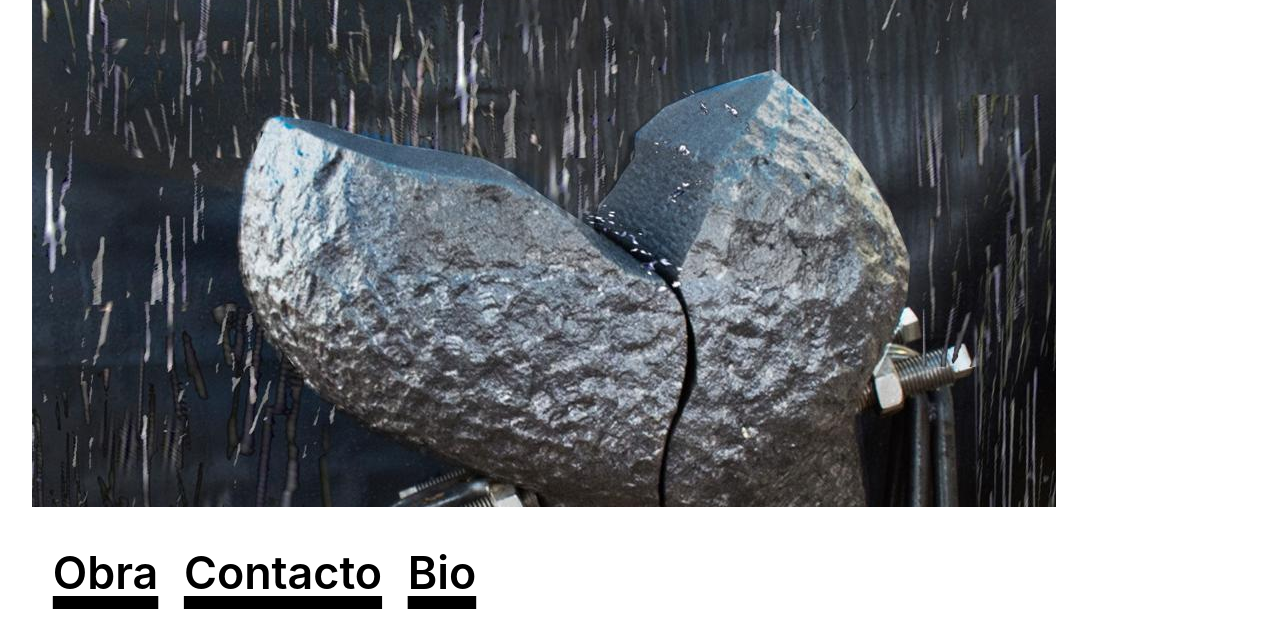
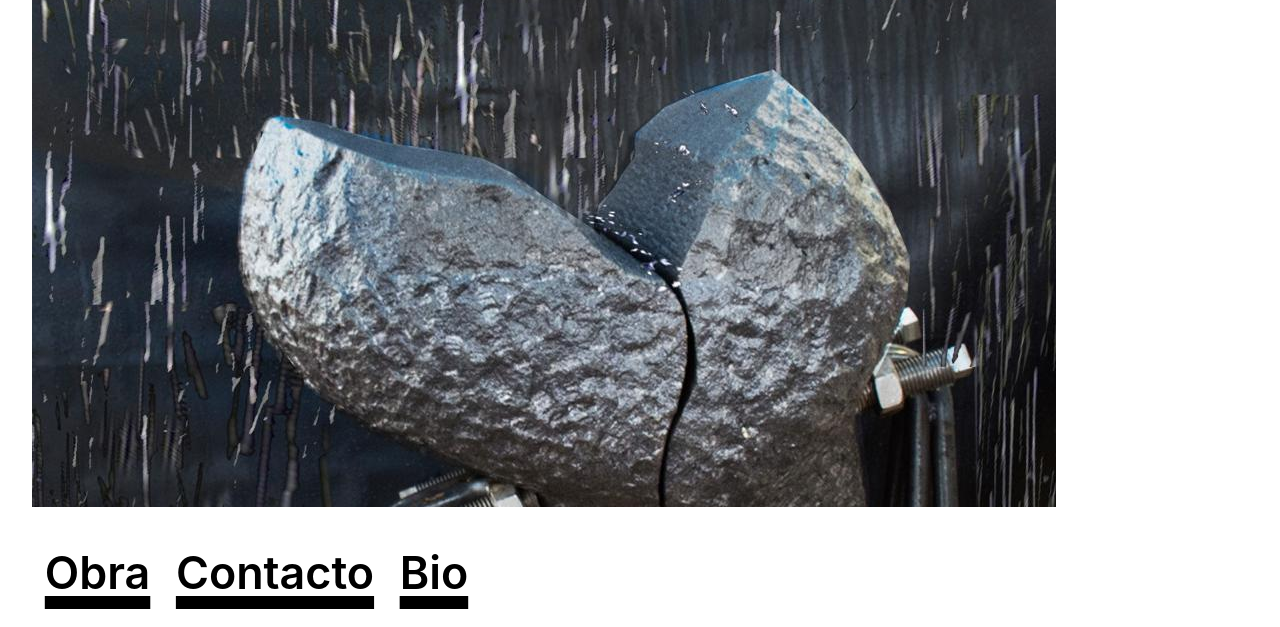
Before and after one commit to StudioGAX/WMA, a plain HTML site: page index.html in a window 1280 px wide. Shown: the part 173-800 px from the top of the page. Drawn offline with Linux system fonts and the light colour scheme.

Commit message:
index.html

```diff
--- a/index.html
+++ b/index.html
@@ -56,7 +56,7 @@ ul {
     list-style-type: none;
     margin: 0;
     padding: 0;
-    padding-left: 2.5vw;
+    left: 2.5%;
     overflow: hidden;
     position: fixed;
     bottom: 1.75%;
```
